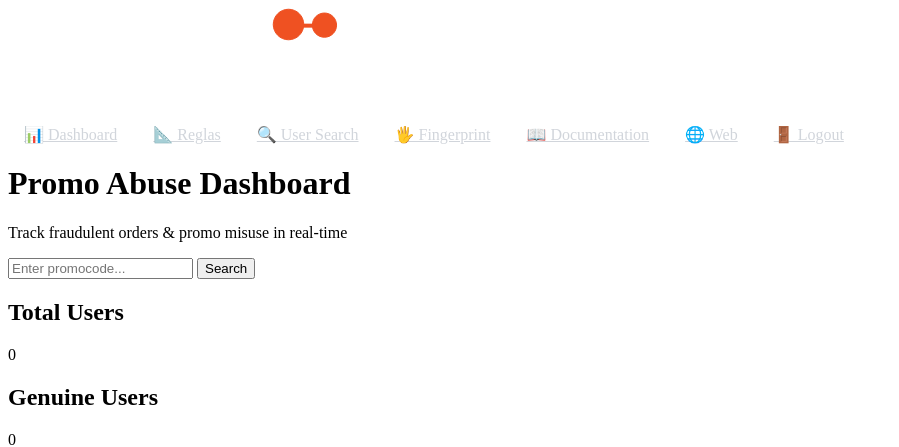
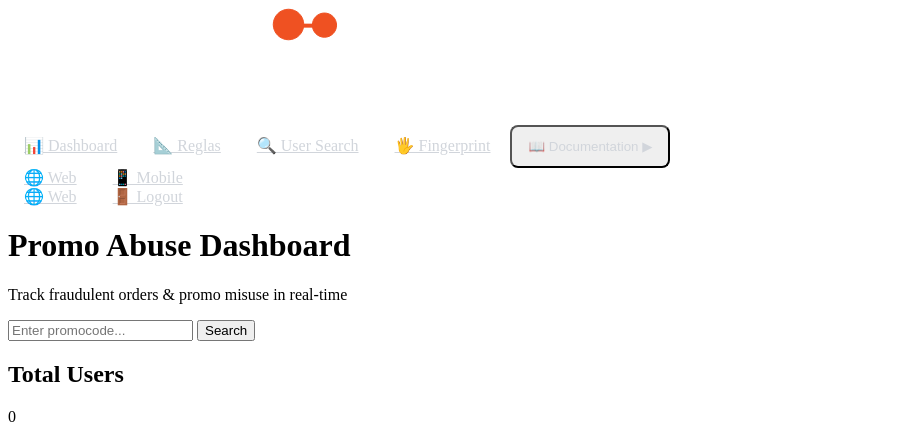
Before and after one commit to bpizzani/order-vault-api, a Flask app: template order_vault/templates/test.html in a window 1280 px wide. Shown: the top 447 px of the page, without its empty margins (0-899 px from the left). Run offline with Flask 3, Linux system fonts and the light colour scheme; the template is opened without the code that fills it, so the values that code supplies are empty.

Commit message:
Update _sidebar.html

```diff
--- a/order_vault/templates/_sidebar.html
+++ b/order_vault/templates/_sidebar.html
@@ -30,7 +30,17 @@
 
         {# Fingerprint remains available #}
         <a href="{{ url_for('home.fingerprint_ui') }}" class="sidebar-link">🖐️ Fingerprint</a>
-        <a href="https://console.rediim.com/documentation" class="sidebar-link">📖 Documentation</a>
+         <!-- <a href="https://console.rediim.com/documentation" class="sidebar-link">📖 Documentation</a>-->
+         <!-- Documentation Toggle -->
+        <button id="doc-toggle" class="sidebar-link flex items-center justify-between">
+            📖 Documentation
+            <span id="doc-arrow">▶</span>
+        </button>
+        <!-- Submenu -->
+        <div id="doc-submenu" class="ml-6 mt-2 space-y-2 hidden">
+            <a href="https://console.rediim.com/documentation" class="sidebar-link">🌐 Web</a>
+            <a href="https://console.rediim.com/documentation" class="sidebar-link">📱 Mobile</a>
+        </div>
         <a href="https://rediim.com" class="sidebar-link">🌐 Web</a>
         <a href="/logout" class="sidebar-link">🚪 Logout</a>
     </nav>
```
